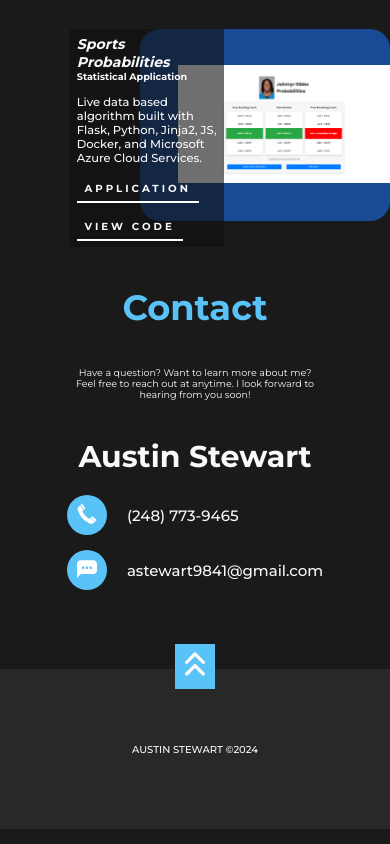
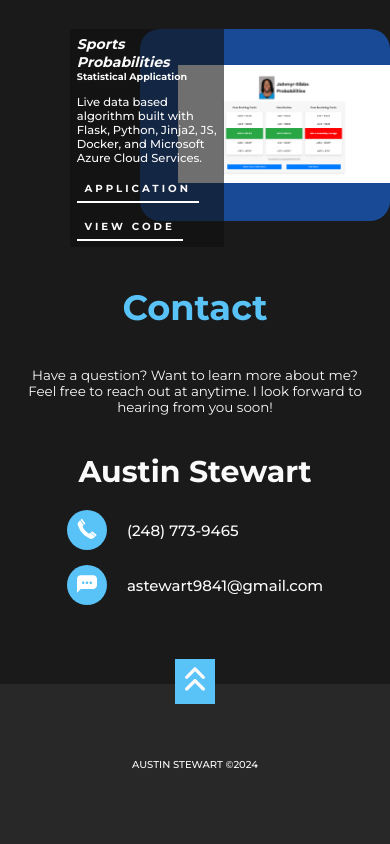
Before and after one commit to astewart98/portfolio, a plain HTML site: page index.html in a window 390 px wide. Shown: the part 1288-2132 px from the top of the page. Drawn offline with Linux system fonts and the light colour scheme.

```diff
--- a/static/style.css
+++ b/static/style.css
@@ -346,13 +346,7 @@
 
 @media (max-width: 470px) {
   .contact {
-    width: 330px;
-  }
-}
-
-@media (max-width: 400px) {
-  .contact {
-    width: 260px;
+    width: 375px;
   }
 }
 
@@ -363,9 +357,10 @@
 }
 
 .contact-text {
-  font-size: 1.5rem;
+  font-size: 2.1rem;
   margin-bottom: 6rem;
   text-align: center;
+  padding: 0 20px;
 }
 
 .contact h1 {
```
